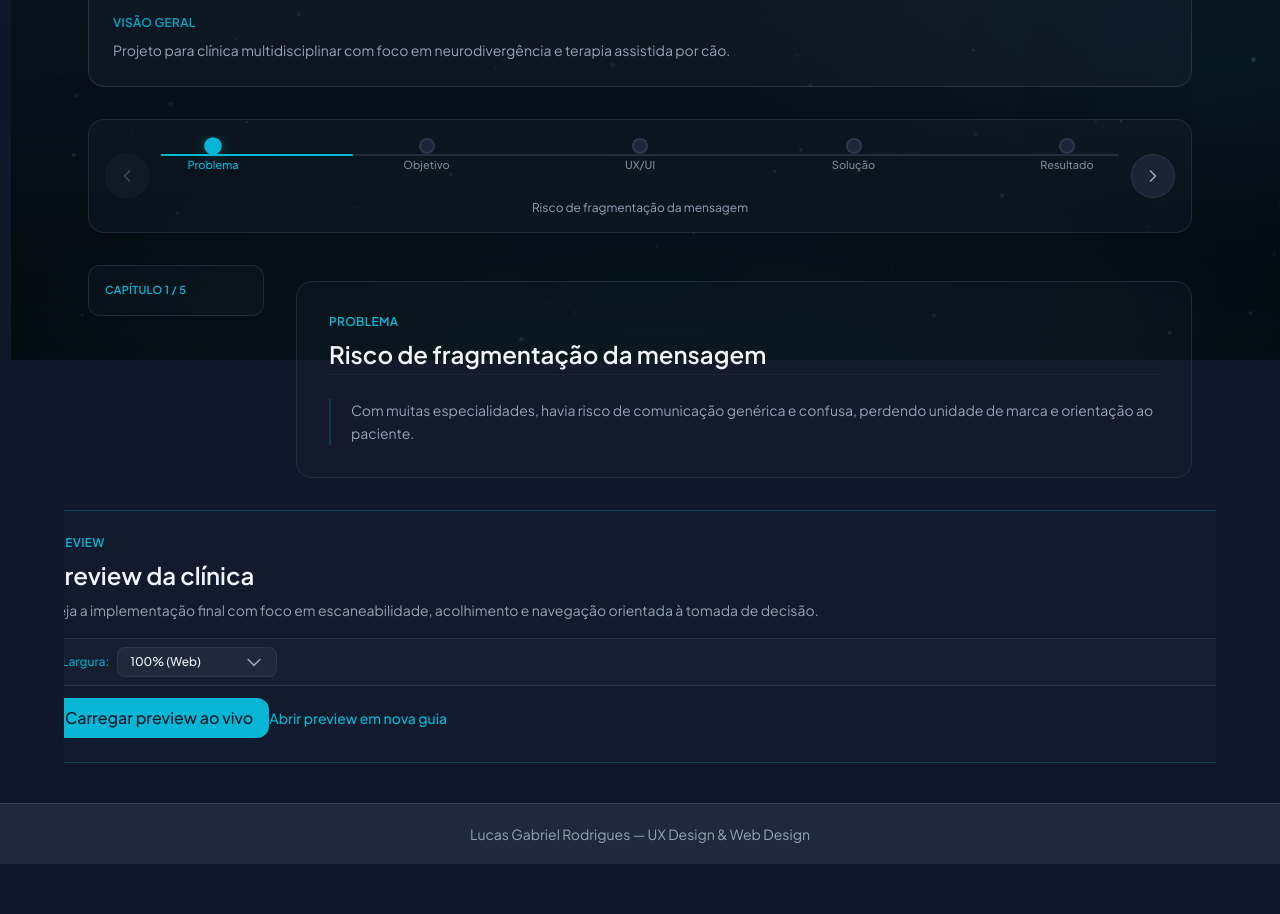
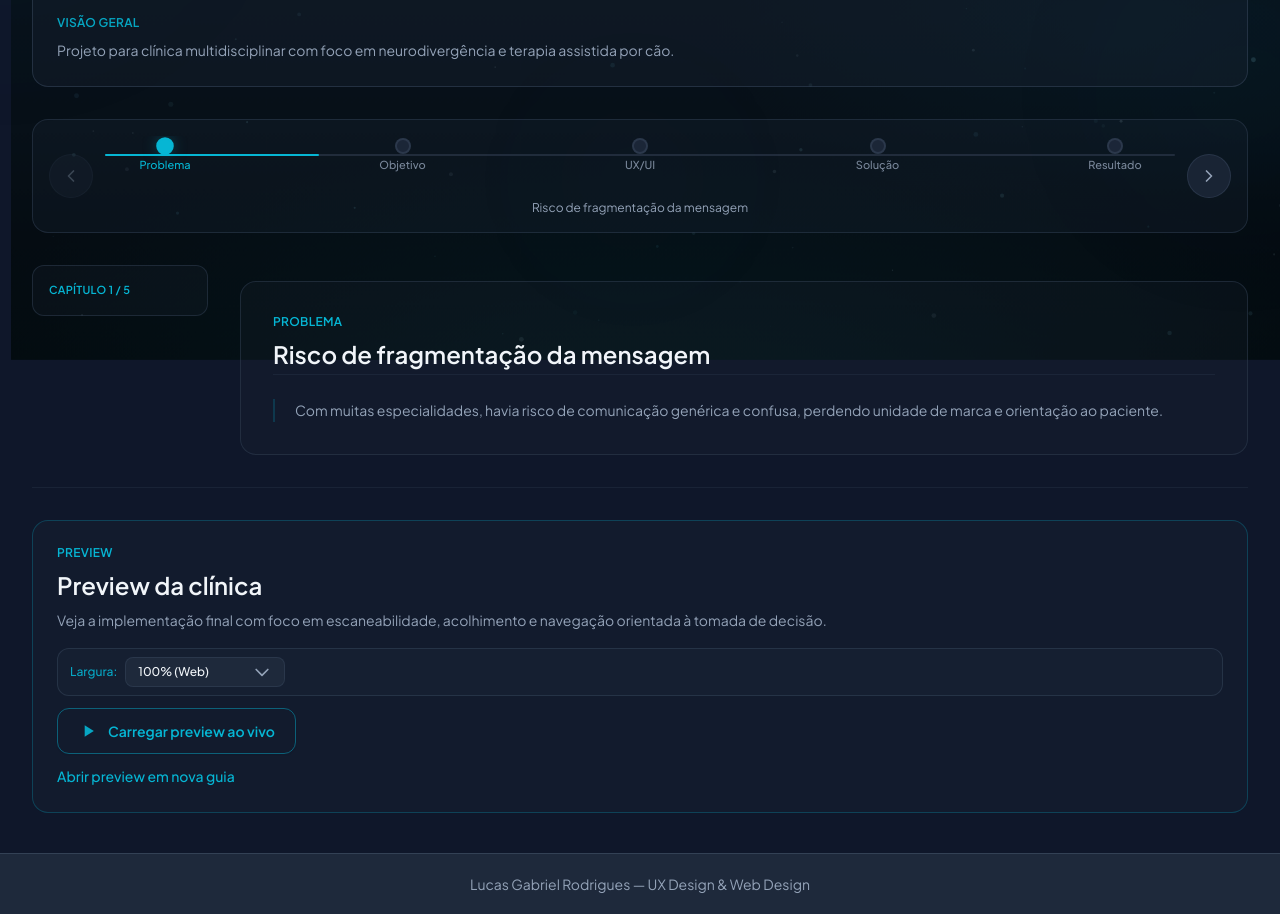
Before and after one commit to VS-LGR/LGR-Design, a Next.js app: page /cases/clinica-dverso in a window 1280 px wide. Shown: the part 440-1354 px from the top of the page. Before the commit the page ends 1304 px from the top, so only its background shows below. Built offline with nearby package versions, Linux system fonts and the light colour scheme.

Commit message:
Enhance layout responsiveness and styling across case study components. Updated CaseDeck, CasePreviewStep, ChapterSection, and ChapterTrack for improved overflow handling and visual consistency. Added new preview frame height logic and refined button styles for better user experience.

```diff
--- a/src/components/case-study/CaseDeck.tsx
+++ b/src/components/case-study/CaseDeck.tsx
@@ -61,7 +61,7 @@ export function CaseDeck({ project, t }: CaseDeckProps) {
     : chapterLabel;
 
   return (
-    <div className="w-full max-w-6xl mx-auto py-6 md:py-10 px-4 md:px-6 space-y-6 md:space-y-8 overflow-x-hidden">
+    <div className="w-full max-w-6xl xl:max-w-7xl mx-auto py-6 md:py-10 px-4 sm:px-5 md:px-8 space-y-6 md:space-y-8 overflow-x-hidden">
       <Link
         href="/"
         className="inline-flex items-center text-sm font-medium text-accent hover:text-accent-soft transition-colors focus-ring"
@@ -122,7 +122,7 @@ export function CaseDeck({ project, t }: CaseDeckProps) {
           </p>
         </aside>
         <div
-          className="space-y-4 min-w-0"
+          className="space-y-4 min-w-0 max-w-full overflow-x-hidden"
           onTouchStart={(event) => {
             touchStartX.current = event.touches[0]?.clientX ?? null;
             touchStartY.current = event.touches[0]?.clientY ?? null;
@@ -156,8 +156,8 @@ export function CaseDeck({ project, t }: CaseDeckProps) {
         </div>
       </section>
 
-      <section className="w-screen max-w-[100vw] relative left-1/2 -translate-x-1/2 px-4 md:px-6 box-border">
-        <div className="max-w-none min-w-0">
+      <section className="w-full min-w-0 max-w-full border-t border-border-dark/30 pt-6 md:pt-8 mt-2">
+        <div className="min-w-0">
           <CasePreviewStep
             title={project.caseStudy?.previewTitle ?? t.caseDeck.previewTitle}
             description={
--- a/src/components/case-study/CasePreviewStep.tsx
+++ b/src/components/case-study/CasePreviewStep.tsx
@@ -11,6 +11,24 @@ interface CasePreviewStepProps {
 }
 
 type ViewportPreset = "full" | 390 | 768 | 1024;
+
+const previewFrameHeight =
+  "min-h-[220px] h-[min(50dvh,440px)] sm:min-h-[280px] sm:h-[min(54dvh,500px)] md:min-h-[360px] md:h-[min(62vh,580px)] lg:h-[min(65vh,640px)]";
+
+function PreviewPlayIcon({ className }: { className?: string }) {
+  return (
+    <svg
+      className={className}
+      width="20"
+      height="20"
+      viewBox="0 0 24 24"
+      fill="currentColor"
+      aria-hidden
+    >
+      <path d="M8 5v14l11-7L8 5z" />
+    </svg>
+  );
+}
 
 export function CasePreviewStep({
   title,
@@ -61,36 +79,42 @@ export function CasePreviewStep({
                 setIsLoading(true);
                 setShowPreview(true);
               }}
-              className="inline-flex items-center px-4 py-2 rounded-xl bg-accent text-dark font-medium hover:bg-accent-soft transition-colors focus-ring"
+              className="w-full sm:w-auto sm:self-start flex items-center justify-center gap-2.5 px-5 py-3 rounded-xl border border-accent/45 bg-accent/12 text-accent font-semibold text-sm shadow-sm shadow-black/5 hover:bg-accent/20 hover:border-accent/60 active:scale-[0.99] transition-[background-color,border-color,transform] focus-ring"
             >
-              {t.caseDeck.previewCta}
+              <PreviewPlayIcon className="opacity-90 shrink-0" />
+              <span className="text-left leading-snug">{t.caseDeck.previewCta}</span>
             </button>
           ) : (
-            <div className="rounded-xl border border-border-dark/60 overflow-hidden bg-dark min-h-[420px] p-2 md:p-3 flex items-center justify-center">
+            <div className="rounded-xl border border-border-dark/60 overflow-hidden bg-dark p-2 md:p-3 min-w-0 flex flex-col">
               {isLoading ? (
-                <div className="h-[65vh] min-h-[420px] w-full flex items-center justify-center text-sm text-muted">
+                <div
+                  className={`${previewFrameHeight} w-full min-w-0 flex items-center justify-center text-sm text-muted`}
+                >
                   {t.caseDeck.loadingPreview}
                 </div>
               ) : null}
               {hasError ? (
-                <div className="h-[65vh] min-h-[420px] w-full flex items-center justify-center text-sm text-muted px-6 text-center">
+                <div
+                  className={`${previewFrameHeight} w-full min-w-0 flex items-center justify-center text-sm text-muted px-6 text-center`}
+                >
                   {t.caseDeck.previewError}
                 </div>
               ) : null}
+              {!isLoading && !hasError ? (
                 <div
-                className={`h-[65vh] min-h-[420px] rounded-xl overflow-hidden border border-border-dark/60 ${
+                  className={`${previewFrameHeight} rounded-lg overflow-hidden border border-border-dark/60 min-w-0 mx-auto ${
                     effectiveViewportPreset === "full" ? "w-full" : ""
-                } ${isLoading || hasError ? "hidden" : "block"}`}
+                  }`}
                   style={
                     effectiveViewportPreset !== "full"
-                    ? { width: `${effectiveViewportPreset}px`, maxWidth: "100%" }
+                      ? { width: `min(100%, ${effectiveViewportPreset}px)` }
                       : undefined
                   }
                 >
                   <iframe
                     src={previewUrl}
                     title={title}
-                  className="w-full h-full border-0"
+                    className="w-full h-full border-0 bg-white"
                     sandbox="allow-scripts allow-same-origin allow-forms allow-popups"
                     referrerPolicy="no-referrer-when-downgrade"
                     onLoad={() => setIsLoading(false)}
@@ -100,6 +124,7 @@ export function CasePreviewStep({
                     }}
                   />
                 </div>
+              ) : null}
             </div>
           )}
           <a
--- a/src/components/case-study/ChapterSection.tsx
+++ b/src/components/case-study/ChapterSection.tsx
@@ -17,11 +17,11 @@ function renderBlock(block: CaseStudyBlock) {
 
   if (block.type === "tags" && block.items?.length) {
     return (
-      <div className="flex flex-wrap gap-2">
+      <div className="flex flex-wrap gap-2 min-w-0">
         {block.items.map((item) => (
           <span
             key={item}
-            className="px-3 py-1.5 rounded-full text-xs font-medium bg-accent/15 text-accent border border-accent/30"
+            className="inline-block max-w-full px-3 py-1.5 rounded-full text-xs font-medium bg-accent/15 text-accent border border-accent/30 break-words text-left hyphens-auto"
           >
             {item}
           </span>
@@ -76,7 +76,7 @@ export function ChapterSection({ chapter }: ChapterSectionProps) {
 
   return (
     <section
-      className="rounded-2xl border border-border-dark/50 bg-surface/20 p-4 md:p-8 space-y-5 md:space-y-6"
+      className="rounded-2xl border border-border-dark/50 bg-surface/20 p-4 md:p-8 space-y-5 md:space-y-6 min-w-0 max-w-full overflow-x-hidden"
       aria-labelledby={`chapter-title-${chapter.id}`}
     >
       <header className="space-y-2 pb-1 border-b border-border-dark/30">
@@ -94,9 +94,9 @@ export function ChapterSection({ chapter }: ChapterSectionProps) {
         ) : null}
       </header>
       <div
-        className={`space-y-6 ${
+        className={`space-y-6 min-w-0 ${
           hasManyBlocks
-            ? "max-h-[min(68vh,32rem)] overflow-y-auto pr-1 -mr-1 snap-y snap-mandatory"
+            ? "max-h-[min(52dvh,26rem)] sm:max-h-[min(62vh,30rem)] md:max-h-[min(68vh,32rem)] overflow-y-auto overflow-x-hidden pr-1 -mr-1 snap-y snap-mandatory"
             : ""
         }`}
       >
--- a/src/components/case-study/ChapterTrack.tsx
+++ b/src/components/case-study/ChapterTrack.tsx
@@ -93,23 +93,28 @@ export function ChapterTrack({
           <ChevronLeft />
         </button>
 
-        <div className="flex-1 min-w-0 flex flex-col gap-2">
+        <div className="flex-1 min-w-0 flex flex-col gap-2 overflow-hidden">
           <nav
             aria-label={t.caseDeck.chapterNavAria}
-            className="overflow-x-auto scrollbar-hide pb-1"
+            className="overflow-x-auto overflow-y-hidden scrollbar-hide pb-1 -mx-0.5 px-0.5 touch-pan-x"
           >
-            <div className="relative min-w-[min(100%,280px)] px-1">
+            <div
+              className="relative px-1"
+              style={{
+                width: `max(100%, ${Math.max(n * 76, 304)}px)`,
+              }}
+            >
               <div
                 className="absolute left-0 right-0 top-[18px] h-0.5 rounded-full bg-border-dark/55 z-0"
                 aria-hidden
               />
               <div
-                className="chapter-track-fill absolute left-0 top-[18px] h-0.5 rounded-full bg-accent z-0"
+                className="chapter-track-fill absolute left-0 top-[18px] h-0.5 rounded-full bg-accent z-0 max-w-full"
                 style={{ width: `${fillPercent}%` }}
                 aria-hidden
               />
 
-              <ol className="relative z-10 flex justify-between items-start gap-0 list-none m-0 p-0 min-h-[52px]">
+              <ol className="relative z-10 flex flex-nowrap justify-between items-start gap-1 sm:gap-2 list-none m-0 p-0 min-h-[52px] w-full">
                 {chapters.map((chapter, index) => {
                   const isActive = index === activeIndex;
                   const isDone = index < activeIndex;
@@ -119,7 +124,7 @@ export function ChapterTrack({
                       ref={(el) => {
                         itemRefs.current[index] = el;
                       }}
-                      className="flex flex-col items-center flex-1 min-w-[3rem] max-w-[6rem]"
+                      className="flex flex-col items-center shrink-0 w-[4.25rem] sm:w-[4.75rem] md:shrink md:w-auto md:flex-1 md:min-w-0 md:max-w-[7rem]"
                     >
                       <button
                         type="button"
```
Lines whose indentation alone changed are shown as unchanged.
